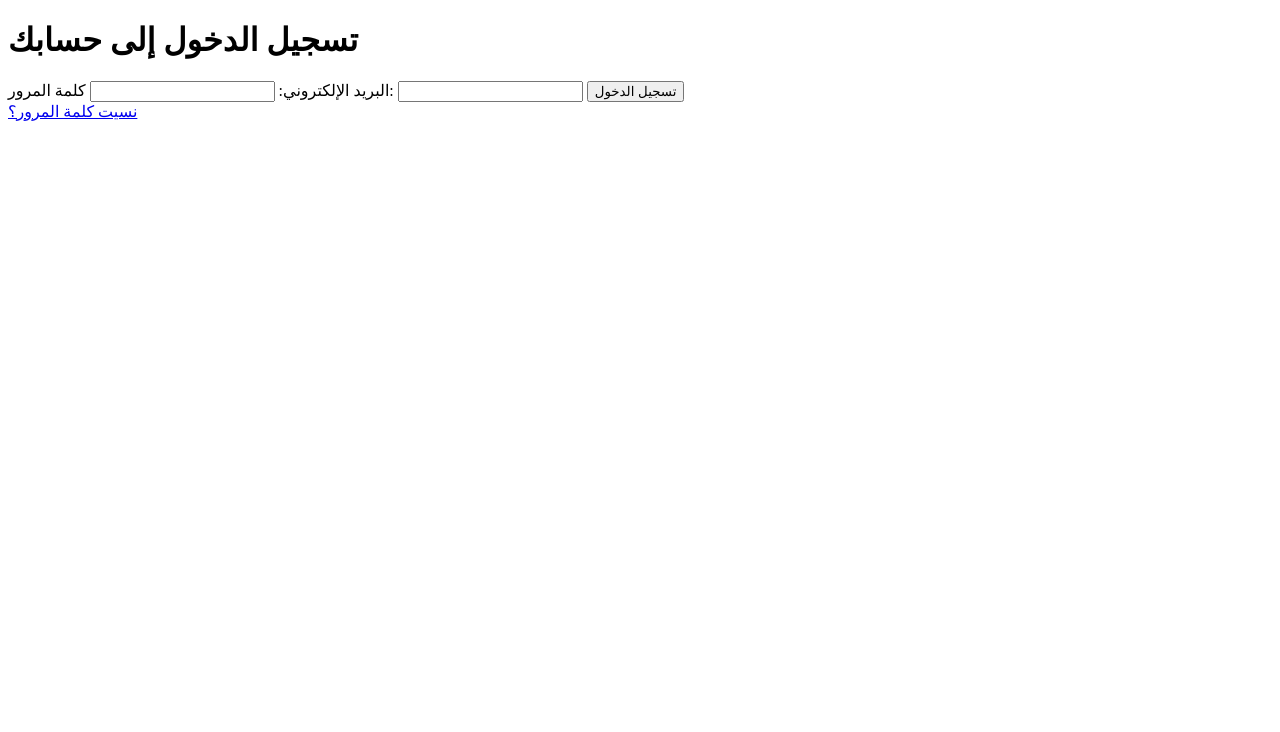
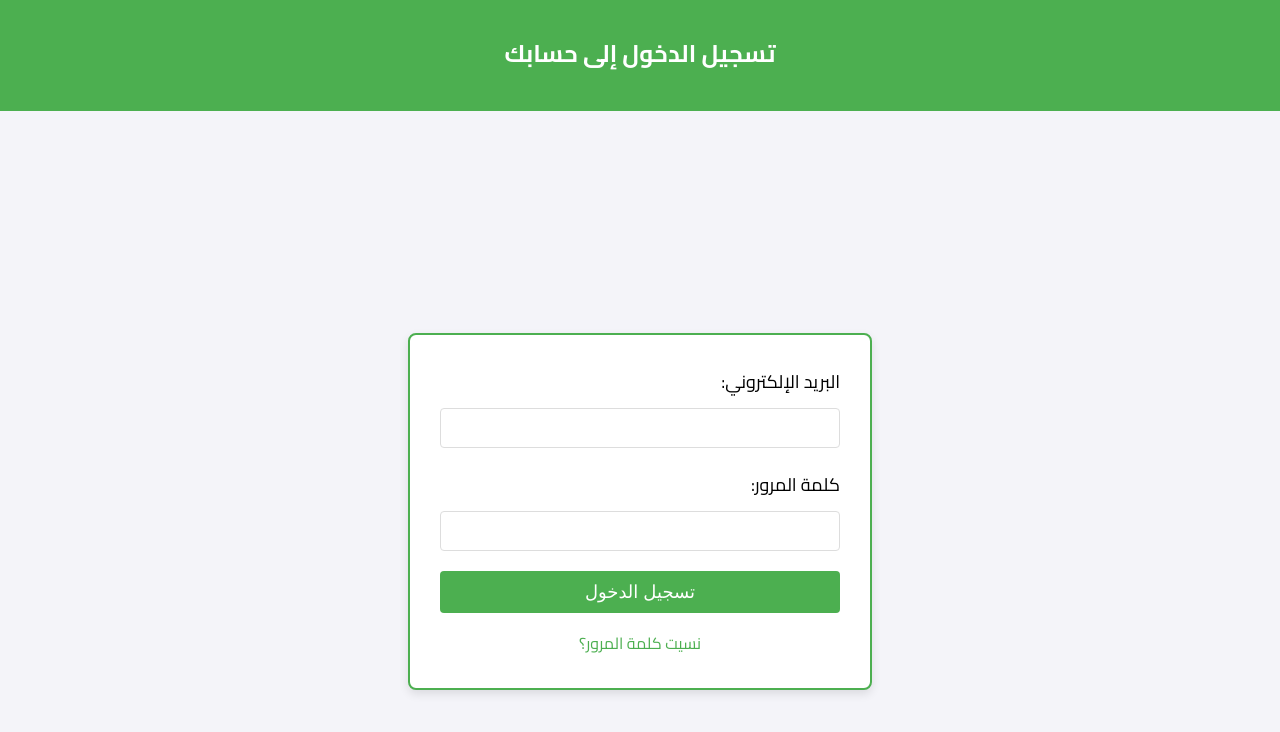
Before and after one commit to abouhoussem/workout_plans, a plain HTML site: page login.html in a window 1280 px wide. Drawn offline with Linux system fonts and the light colour scheme.

Commit message:
Update login.html

```diff
--- a/login.html
+++ b/login.html
@@ -6,7 +6,89 @@
     <title>تسجيل الدخول إلى حسابك</title>
     <link href="https://fonts.googleapis.com/css2?family=Cairo:wght@400;700&display=swap" rel="stylesheet">
     <style>
-        /* نفس التنسيق السابق */
+        body {
+            font-family: 'Cairo', sans-serif;
+            background-color: #f4f4f9;
+            direction: rtl;
+            text-align: right;
+            margin: 0;
+            padding: 0;
+        }
+
+        header {
+            background-color: #4CAF50;
+            color: white;
+            padding: 15px 0;
+            text-align: center;
+        }
+
+        main {
+            display: flex;
+            justify-content: center;
+            align-items: center;
+            height: 100vh;
+            background-color: #f4f4f9;
+        }
+
+        .login-container {
+            background-color: white;
+            border-radius: 8px;
+            padding: 30px;
+            width: 100%;
+            max-width: 400px;
+            box-shadow: 0px 4px 10px rgba(0, 0, 0, 0.1);
+            text-align: right;
+            border: 2px solid #4CAF50;
+        }
+
+        h1 {
+            font-size: 24px;
+            margin-bottom: 20px;
+        }
+
+        label {
+            font-size: 18px;
+            margin-bottom: 10px;
+            display: block;
+        }
+
+        input {
+            width: 100%;
+            padding: 10px;
+            margin-bottom: 20px;
+            font-size: 16px;
+            border: 1px solid #ddd;
+            border-radius: 4px;
+            box-sizing: border-box;
+        }
+
+        button {
+            background-color: #4CAF50;
+            color: white;
+            border: none;
+            padding: 10px 20px;
+            font-size: 18px;
+            cursor: pointer;
+            border-radius: 4px;
+            width: 100%;
+        }
+
+        button:hover {
+            background-color: #45a049;
+        }
+
+        a {
+            color: #4CAF50;
+            font-size: 16px;
+            display: block;
+            text-align: center;
+            margin-top: 15px;
+            text-decoration: none;
+        }
+
+        a:hover {
+            text-decoration: underline;
+        }
     </style>
     <script>
         function validateLogin() {
@@ -40,6 +122,7 @@
         <h1>تسجيل الدخول إلى حسابك</h1>
     </header>
     <main>
+        <div class="login-container">
             <form onsubmit="return validateLogin()" action="/submit_login" method="POST">
                 <label for="email">البريد الإلكتروني:</label>
                 <input type="email" id="email" name="email" required>
@@ -48,6 +131,7 @@
                 <button type="submit">تسجيل الدخول</button>
             </form>
             <a href="forgot_password.html">نسيت كلمة المرور؟</a>
+        </div>
     </main>
 </body>
 </html>
```
Lines whose indentation alone changed are shown as unchanged.
